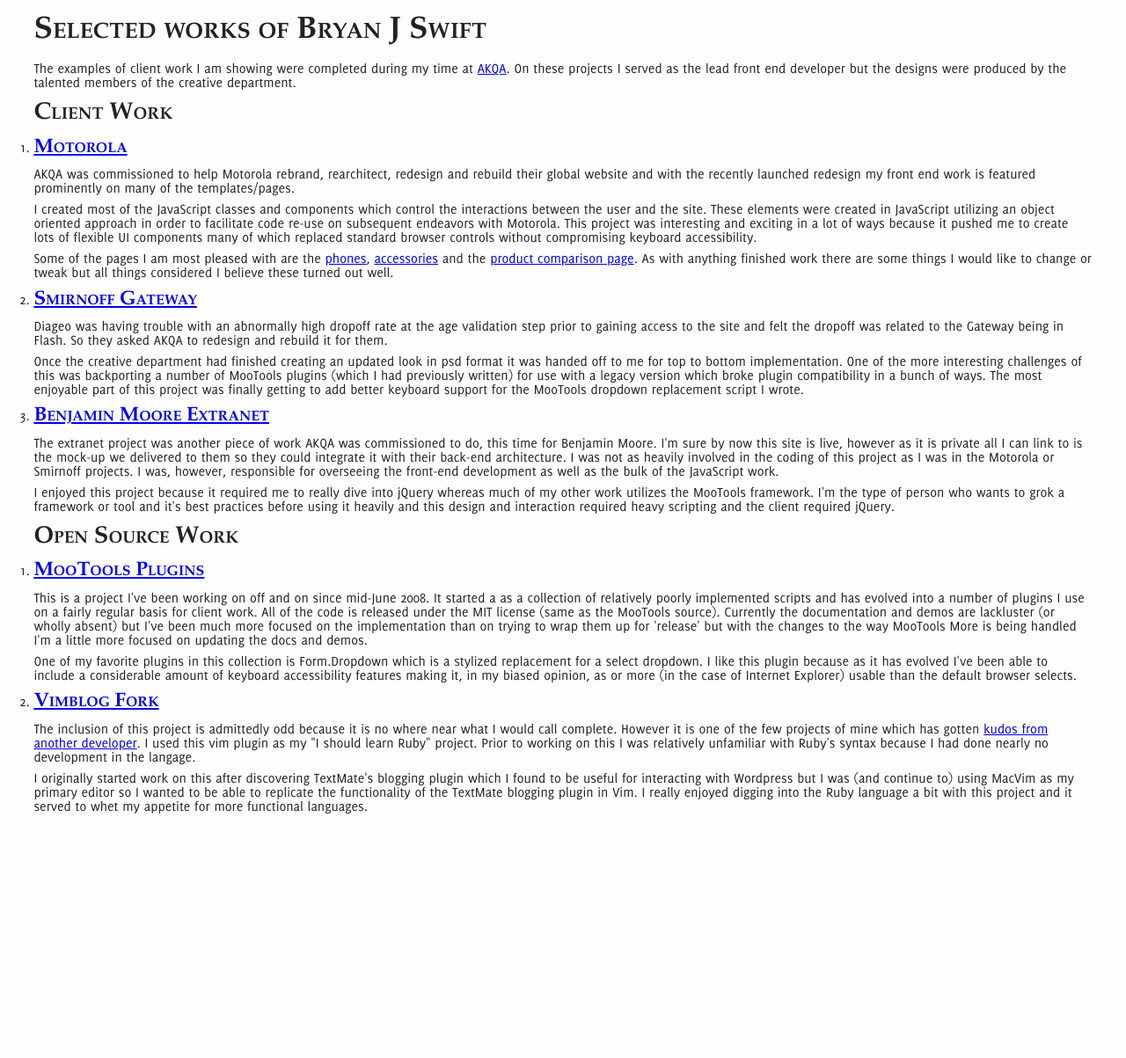
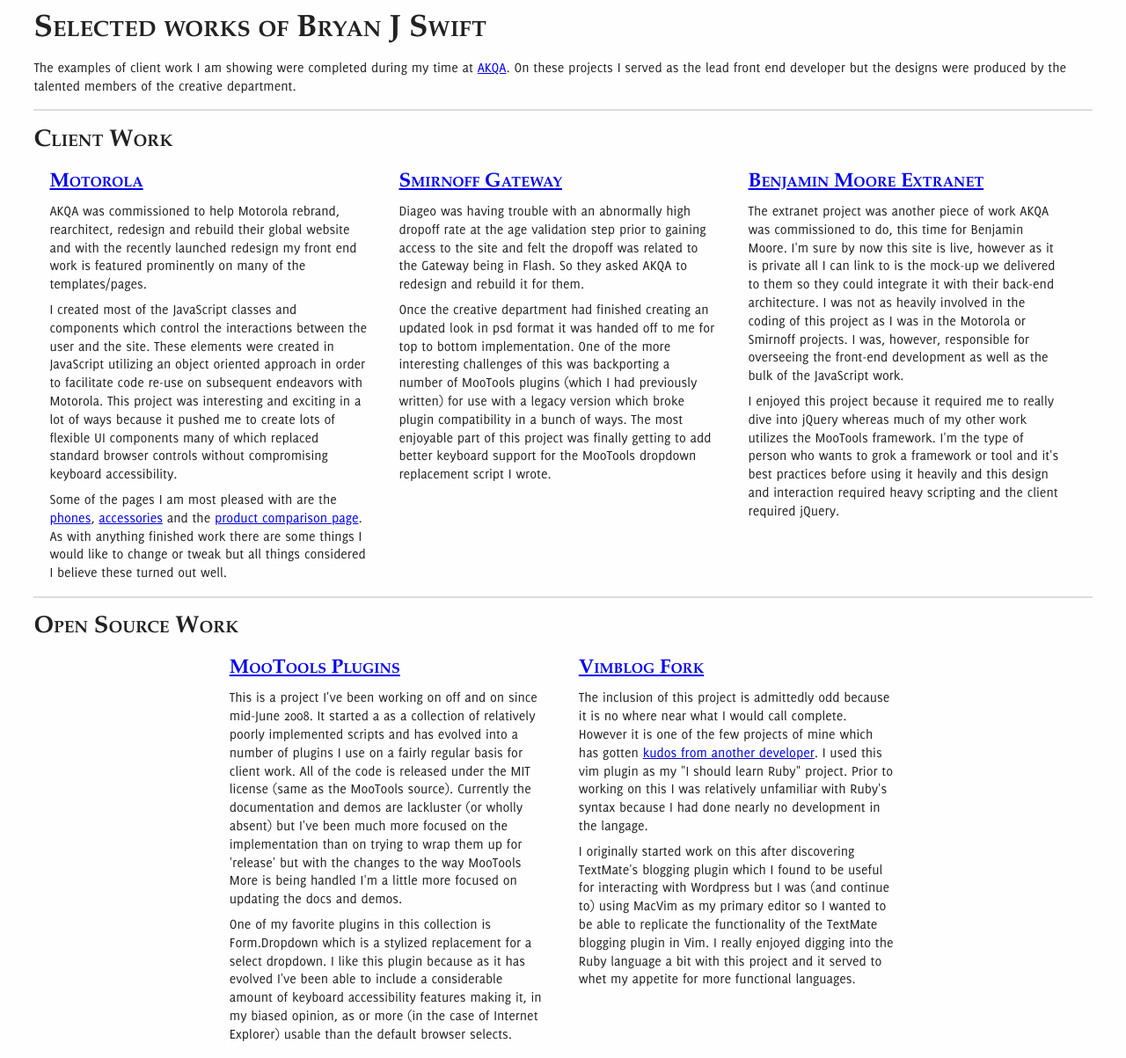
Before and after one commit to bryanjswift/bryanjswift.github.com, a PHP site: page / in a window 1280 px wide. Shown: the whole page at 88% size. Before the commit the page ends 926 px from the top, so only its background shows below. Run offline with PHP 8.4, Linux system fonts and the light colour scheme.

Commit message:
starting to add some actual layout

```diff
--- a/css/portfolio.css
+++ b/css/portfolio.css
@@ -1,12 +1,23 @@
 @font-face { font-family: "Delicious"; src: url('fonts/Delicious.ttf'); }
 /* Styles Reset and General Fonts */
-html { font: normal normal normal 10px/1 "Delicious", "Optima", "Myriad Pro", "Lucida Grande", "Helvetica Neue", "Helvetica", arial, sans-serif; }
+html { font: normal normal normal 10px/1.3 "Delicious", "Optima", "Myriad Pro", "Lucida Grande", "Helvetica Neue", "Helvetica", arial, sans-serif; }
 body { background: #fefefe; font-size: 1.6em; color: #222; }
 body, div, p, h1, h2, h3, ol, ul, li { margin: 0; border: 0; padding: 0; }
-h1, h2, h3 { margin: 0.5em 0; font-family: "Trajan Pro", "Rockwell", "Garamond", "Georgia", serif; font-variant: small-caps; }
+h1, h2, h3 { margin: 0.3em 0; font-family: "Trajan Pro", "Rockwell", "Garamond", "Georgia", serif; font-variant: small-caps; }
 h1 { font-size: 2.2em; }
 h2 { font-size: 1.7em; }
 h3 { font-size: 1.4em; }
 p { margin: 0.5em 0; }
+/* General Styles */
+.clearfix:after { content: "."; display: block; height: 0; clear: both; visibility: hidden; overflow: hidden; line-height: 0; }
+.clearfix { display: inline-block; }
+html[xmlns] .clearfix { display: block; }
+* html .clearfix { height: 1%; }
 /* Basic Layout */
-#wrap { margin: 0 3%; }
+#wrap { position: relative; margin: 0 3%; }
+#title { padding: 0 0 0.5em; }
+.section { border-top: 2px solid #ddd; padding: 0.5em 0 0.5em; }
+.section ol, .section li { position: relative; list-style: none; }
+.section li { float: left; padding: 0 1.5%; width: 30%; }
+#opensource ol { margin: 0 auto; width: 66%; }
+#opensource li { padding: 0 2.25%; width: 45.5%; }
--- a/index.html
+++ b/index.html
@@ -8,10 +8,13 @@
 	<?php flush(); ?>
 	<body>
 		<div id="wrap">
+			<div id="title">
 				<h1>Selected works of Bryan J Swift</h1>
 				<p>The examples of client work I am showing were completed during my time at <a href="http://akqa.com">AKQA</a>. On these projects I served as the lead front end developer but the designs were produced by the talented members of the creative department.</p>
+			</div>
+			<div id="client" class="section">
 				<h2>Client Work</h2>
-			<ol>
+				<ol class="clearfix">
 					<li>
 						<h3><a href="http://motorola.com" title="Motorola Global Site">Motorola</a></h3>
 						<p>AKQA was commissioned to help Motorola rebrand, rearchitect, redesign and rebuild their global website and with the recently launched redesign my front end work is featured prominently on many of the templates/pages.</p>
@@ -29,8 +32,10 @@
 						<p>I enjoyed this project because it required me to really dive into jQuery whereas much of my other work utilizes the MooTools framework. I'm the type of person who wants to grok a framework or tool and it's best practices before using it heavily and this design and interaction required heavy scripting and the client required jQuery.</p>
 					</li>
 				</ol>
+			</div> <!-- end #client -->
+			<div id="opensource" class="section clearfix">
 				<h2>Open Source Work</h2>
-			<ol>
+				<ol class="clearfix">
 					<li>
 						<h3><a href="http://github.com/bryanjswift/mootools-plugins/tree/master" title="Source of MooTools Plugins on GitHub">MooTools Plugins</a></h3>
 						<p>This is a project I've been working on off and on since mid-June 2008. It started a as a collection of relatively poorly implemented scripts and has evolved into a number of plugins I use on a fairly regular basis for client work. All of the code is released under the MIT license (same as the MooTools source). Currently the documentation and demos are lackluster (or wholly absent) but I've been much more focused on the implementation than on trying to wrap them up for 'release' but with the changes to the way MooTools More is being handled I'm a little more focused on updating the docs and demos.</p>
@@ -42,7 +47,8 @@
 						<p>I originally started work on this after discovering TextMate's blogging plugin which I found to be useful for interacting with Wordpress but I was (and continue to) using MacVim as my primary editor so I wanted to be able to replicate the functionality of the TextMate blogging plugin in Vim. I really enjoyed digging into the Ruby language a bit with this project and it served to whet my appetite for more functional languages.</p>
 					</li>
 				</ol>
-		</div>
+			</div> <!-- end #opensource -->
+		</div> <!-- end #wrap -->
 		<script type="text/javascript" src="js/main.js"></script>
 	</body>
 </html>
```
Lines whose indentation alone changed are shown as unchanged.
